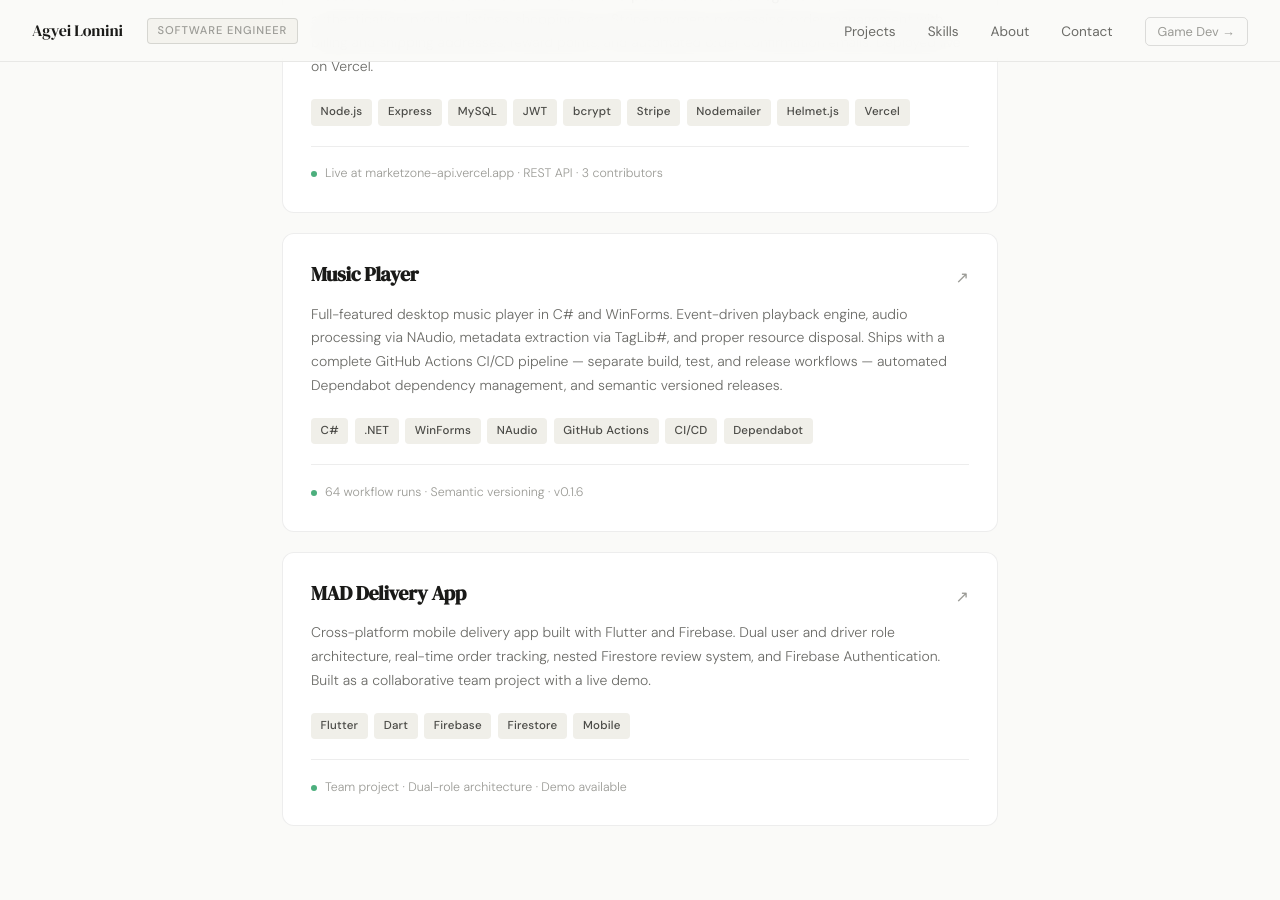
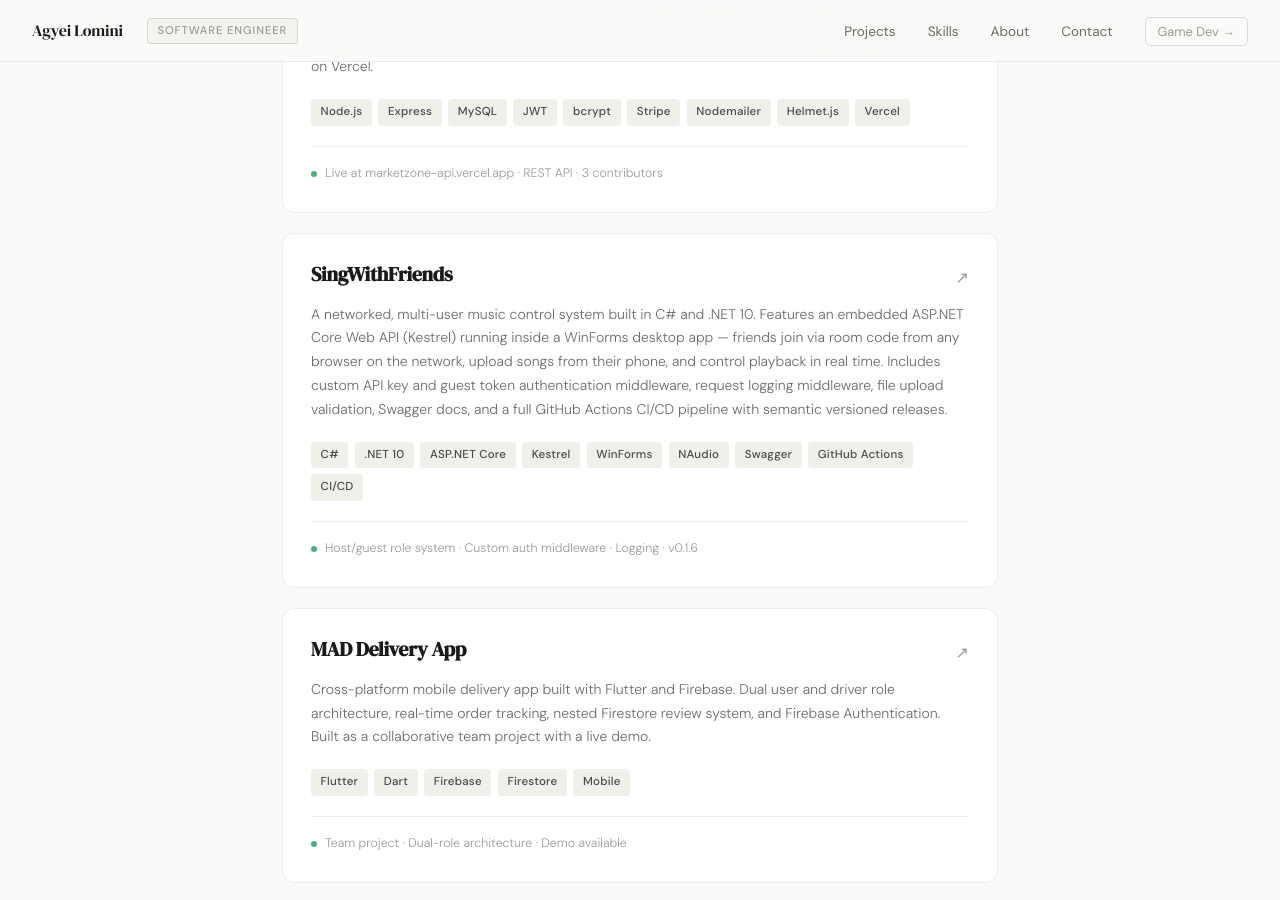
Before and after one commit to Zeroscapez/Zeroscapez.github.io, a Jekyll site: the page swe/index.html, which Jekyll copies as it is, in a window 1280 px wide and 900 px high, scrolled down 1200 px. Built offline with Jekyll 4.4.1, drawn with Linux system fonts in a browser that asks for light colours; some of the changed text lies outside the part shown.

Commit message:
Update index.html

```diff
--- a/swe/index.html
+++ b/swe/index.html
@@ -663,28 +663,31 @@
                     </div>
                 </a>
 
-                <a href="https://github.com/Zeroscapez/MusicPlayerProject" target="_blank" class="project-card">
+                <a href="https://github.com/Zeroscapez/SingWithFriends" target="_blank" class="project-card">
                     <div class="project-top">
-                        <h3 class="project-name">Music Player</h3>
+                        <h3 class="project-name">SingWithFriends</h3>
                         <span class="project-arrow">↗</span>
                     </div>
-                    <p class="project-desc">Full-featured desktop music player in C# and WinForms. Event-driven playback
-                        engine, audio processing via NAudio, metadata extraction via TagLib#, and proper resource
-                        disposal. Ships with a complete GitHub Actions CI/CD pipeline — separate build, test, and
-                        release workflows — automated Dependabot dependency management, and semantic versioned releases.
-                    </p>
+                    <p class="project-desc">A networked, multi-user music control system built in C# and .NET 10.
+                        Features an embedded ASP.NET Core Web API (Kestrel) running inside a WinForms desktop app —
+                        friends join via room code from any browser on the network, upload songs from their phone, and
+                        control playback in real time. Includes custom API key and guest token authentication
+                        middleware, request logging middleware, file upload validation, Swagger docs, and a full GitHub
+                        Actions CI/CD pipeline with semantic versioned releases.</p>
                     <div class="project-tags">
                         <span class="tag">C#</span>
-                        <span class="tag">.NET</span>
+                        <span class="tag">.NET 10</span>
+                        <span class="tag">ASP.NET Core</span>
+                        <span class="tag">Kestrel</span>
                         <span class="tag">WinForms</span>
                         <span class="tag">NAudio</span>
+                        <span class="tag">Swagger</span>
                         <span class="tag">GitHub Actions</span>
                         <span class="tag">CI/CD</span>
-                        <span class="tag">Dependabot</span>
                     </div>
                     <div class="project-footer">
                         <span class="live-dot"></span>
-                        <span>64 workflow runs · Semantic versioning · v0.1.6</span>
+                        <span>Host/guest role system · Custom auth middleware · Logging · v0.1.6</span>
                     </div>
                 </a>
 
@@ -732,10 +735,11 @@
                 <div class="skill-group">
                     <p class="skill-group-title">Back-End</p>
                     <div class="skill-list">
+                        <span class="skill-item">ASP.NET Core / Kestrel</span>
                         <span class="skill-item">Express.js</span>
-                        <span class="skill-item">ASP.NET Core</span>
                         <span class="skill-item">REST API design</span>
-                        <span class="skill-item">JWT authentication</span>
+                        <span class="skill-item">Custom middleware</span>
+                        <span class="skill-item">JWT / API key auth</span>
                         <span class="skill-item">MySQL / Firestore</span>
                         <span class="skill-item">Stripe API</span>
                     </div>
@@ -746,6 +750,7 @@
                         <span class="skill-item">GitHub Actions</span>
                         <span class="skill-item">CI/CD pipelines</span>
                         <span class="skill-item">Dependabot</span>
+                        <span class="skill-item">Swagger / Swashbuckle</span>
                         <span class="skill-item">Git / GitHub</span>
                         <span class="skill-item">Vercel</span>
                         <span class="skill-item">Firebase</span>
@@ -756,9 +761,10 @@
                     <div class="skill-list">
                         <span class="skill-item">Security-conscious dev</span>
                         <span class="skill-item">OOP & system design</span>
+                        <span class="skill-item">Request logging</span>
+                        <span class="skill-item">API documentation</span>
                         <span class="skill-item">Semantic versioning</span>
                         <span class="skill-item">Team collaboration</span>
-                        <span class="skill-item">Code review</span>
                     </div>
                 </div>
             </div>
```
Also changed, not shown: other parts of swe/index.html (+1 -1 lines).
